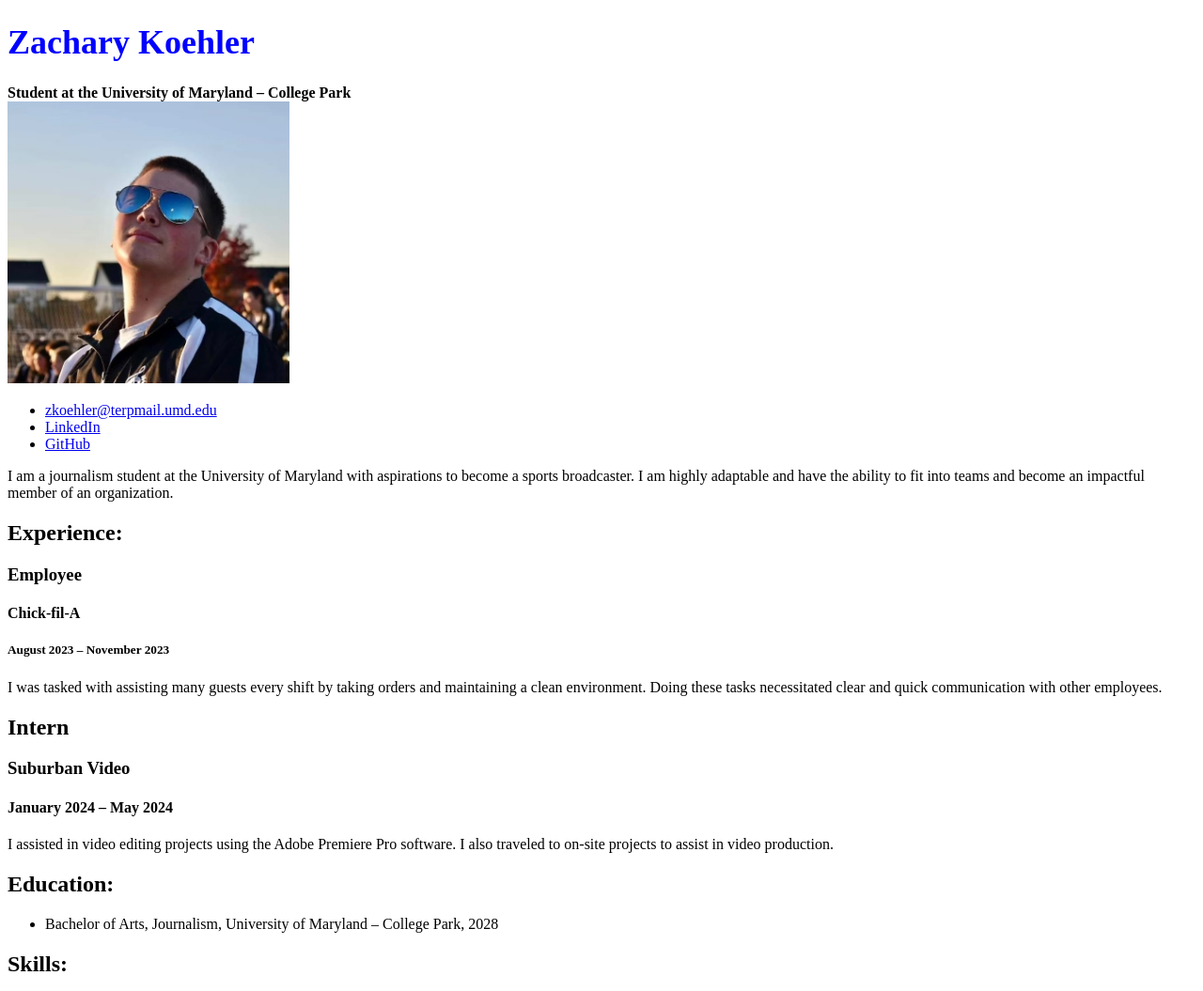
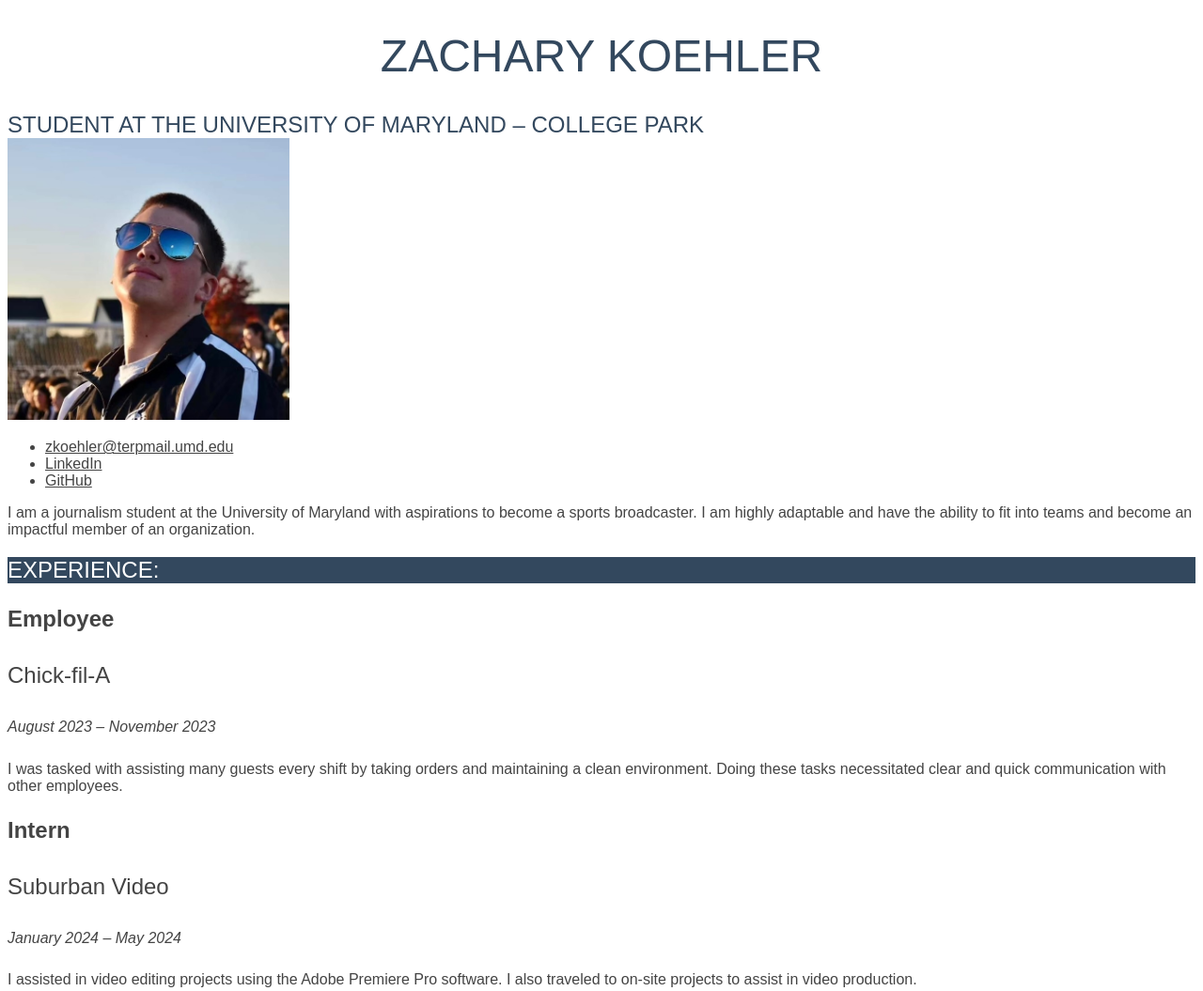
Before and after one commit to zkoehler91/zkoehler-jour352, a plain HTML site: page resume/index.html in a window 1280 px wide. Shown: the top 1055 px of the page at 94% size. Drawn offline with Linux system fonts and the light colour scheme.

Commit message:
CSS Updates

```diff
--- a/resume/index.html
+++ b/resume/index.html
@@ -1,13 +1,8 @@
 <!DOCTYPE html>
 <html lang="en">
     <head>
-        <style>
-            h1{
-                color:blue;
-                font-size: 36px;
-            }
-        </style>
         <title>Zachary Koehler Resume</title>
+        <link rel="stylesheet" type="text/css" href="style.css"/>
     </head>
     <body>
     <!--I built this myself-->
@@ -19,16 +14,19 @@
             <li><a href="https://www.linkedin.com/in/zachary-koehler-1a681835a">LinkedIn</a></li>
             <li><a href="https://github.com/zkoehler91">GitHub</a></li>
         </ul>
-        <p>I am a journalism student at the University of Maryland with aspirations to become a sports broadcaster. I am highly adaptable and have the ability to fit into teams and become an impactful member of an organization.</p>
+        <p>I am a journalism student at the University of Maryland with aspirations to become a sports broadcaster.
+            I am highly adaptable and have the ability to fit into teams and become an impactful member of an organization.</p>
         <h2>Experience:</h2>
         <h3>Employee</h3>
         <h4>Chick-fil-A</h4>
         <h5>August 2023 – November 2023</h5>
-        <p>I was tasked with assisting many guests every shift by taking orders and maintaining a clean environment. Doing these tasks necessitated clear and quick communication with other employees.</p>
-        <h2>Intern</h2>
-        <h3>Suburban Video</h3>
-        <h4>January 2024 – May 2024</h4>
-        <p>I assisted in video editing projects using the Adobe Premiere Pro software. I also traveled to on-site projects to assist in video production.</p>
+        <p>I was tasked with assisting many guests every shift by taking orders and maintaining a clean environment.
+            Doing these tasks necessitated clear and quick communication with other employees.</p>
+        <h3>Intern</h2>
+        <h4>Suburban Video</h3>
+        <h5>January 2024 – May 2024</h4>
+        <p>I assisted in video editing projects using the Adobe Premiere Pro software.
+            I also traveled to on-site projects to assist in video production.</p>
         <h2>Education:</h2>
         <ul>
             <li>Bachelor of Arts, Journalism, University of Maryland – College Park, 2028</li>
--- /dev/null
+++ b/resume/style.css
@@ -0,0 +1,29 @@
+* {font-family: Open-Sans, Arial, sans-serif;
+    font-size: 1em;
+    color: #444;
+    font-weight: 400;
+}
+h1 {font-size: 3em;
+    color: #33485e;
+    text-transform: uppercase;
+    text-align: center;
+}
+strong {text-transform: uppercase;
+        font-size: 1.5em;
+        color: #33485e;
+    }
+h2 {text-transform: uppercase;
+    font-size: 1.5em;
+    background-color: #33485e;
+    color: #fff;
+}
+h3 {
+    font-weight: 600;
+    font-size: 1.5em;
+}
+h4 {
+    font-size: 1.5em;
+}
+h5 {
+    font-style: italic;
+}
```
Also changed, not shown: resume/headshot-kind-of-old.jpg (deleted), 1 other file.
